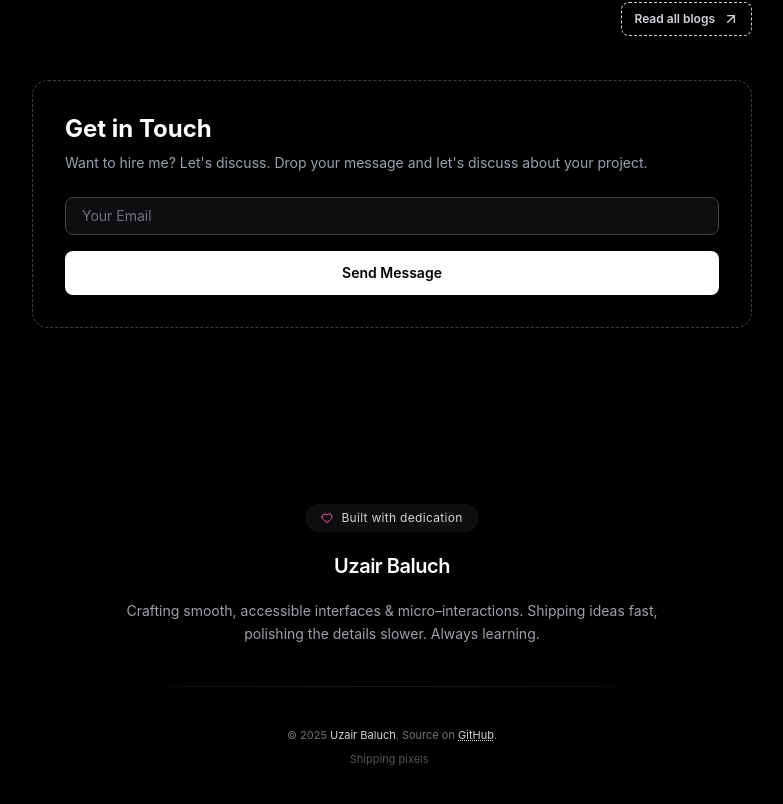
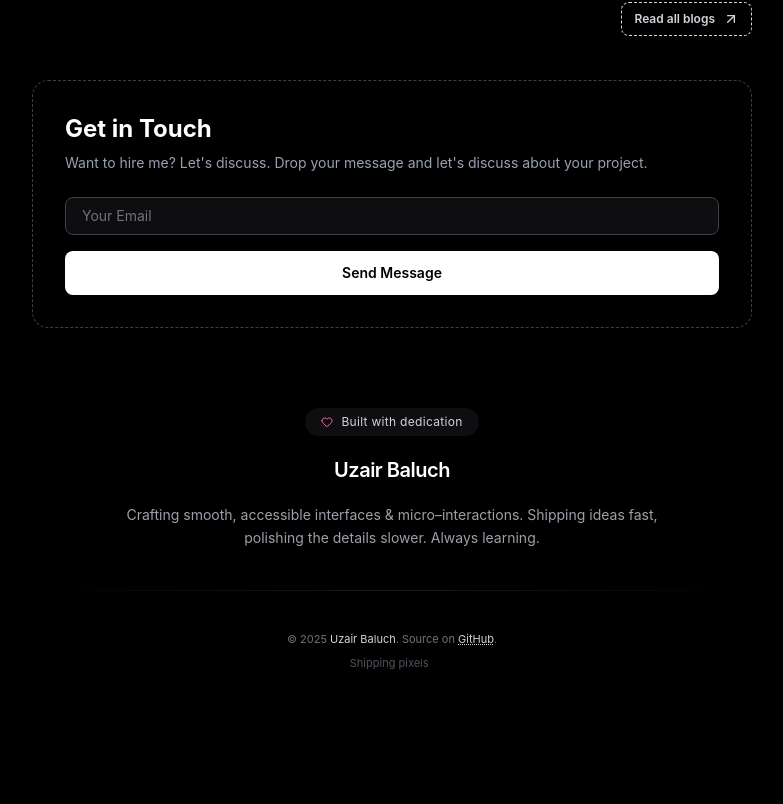
Before and after one commit to UzairBaluch/MyPortfolio, a React (Vite) app: page / in a window 1280 px wide. Shown: the part 2009-2813 px from the top of the page, without its empty margins (248-1031 px from the left). After the commit the page ends 2781 px from the top, so only its background shows below. Built offline with nearby package versions, Linux system fonts and the light colour scheme.

Commit message:
adjusted footer

```diff
--- a/src/Components/Footer.jsx
+++ b/src/Components/Footer.jsx
@@ -54,7 +54,7 @@ export default function Footer() {
     return (
         <footer
             id="footer"
-            className="relative w-full mt-24 pt-14 pb-10 overflow-hidden mb-10"
+            className="relative w-full pt-14 pb-10 overflow-hidden mb-10"
         >
             <div className="relative max-w-4xl mx-auto px-6 flex flex-col gap-10">
                 {/* Brand & mantra */}
```
